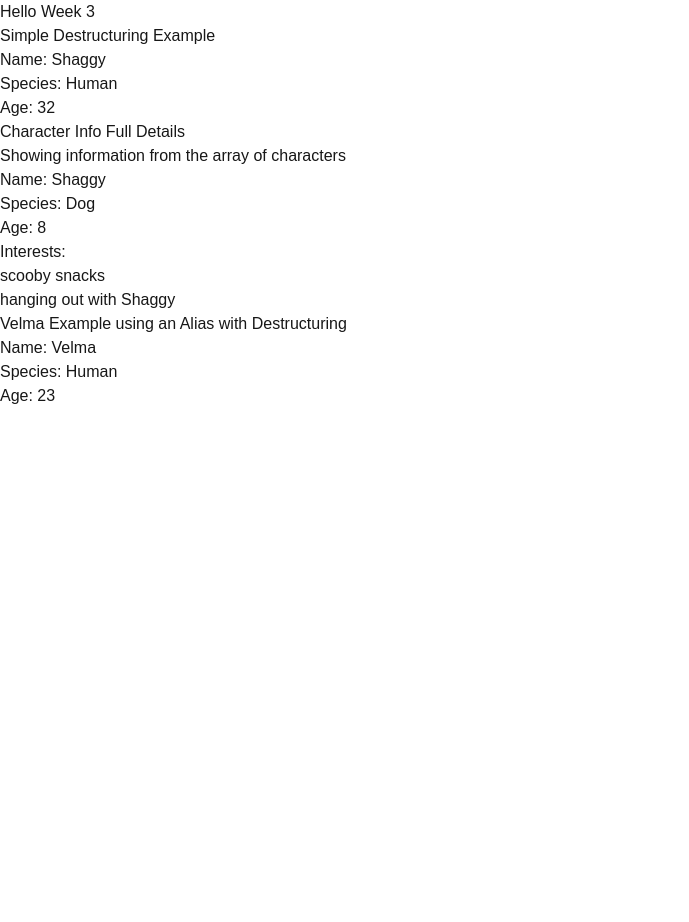
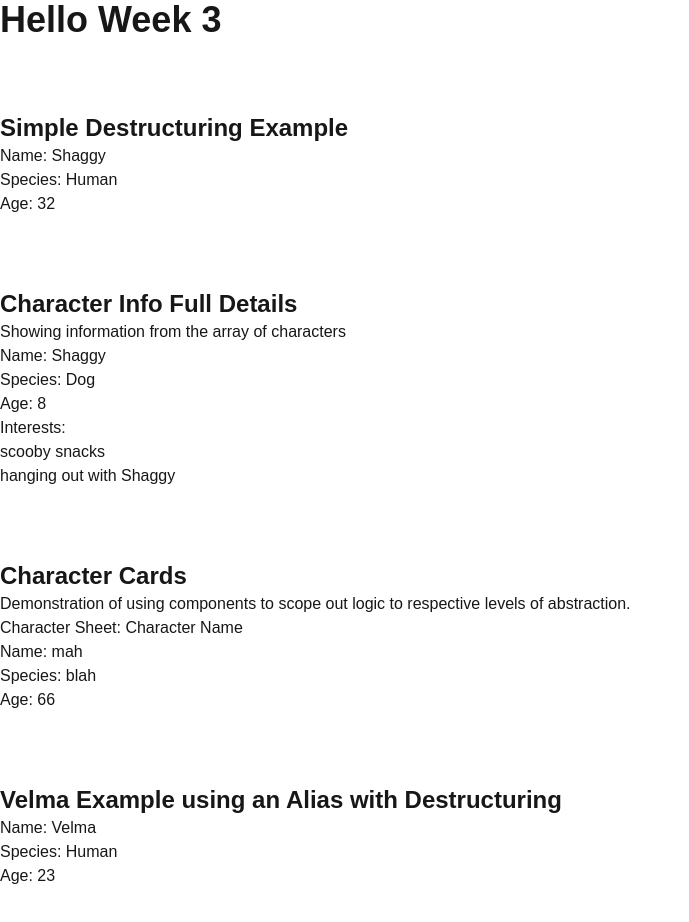
Before and after one commit to louielynmata/cprg-306-demo-site, a Next.js app: page /week-3 in a window 1280 px wide. Shown: the top 922 px of the page, without its empty margins (0-689 px from the left). Before the commit the page ends 800 px from the top, so only its background shows below. Built offline with nearby package versions, Linux system fonts and the light colour scheme.

Commit message:
static component example
in same file as page. page added minimal visual hierarchy styling

```diff
--- a/app/week-3/page.js
+++ b/app/week-3/page.js
@@ -18,6 +18,35 @@ const castOfScoobyDoo = [
   },
 ];
 
+// TODO: Move to separate file after prototyping
+function CharacterSheet() {
+  const species = "blah";
+  const name = "mah";
+  const age = 66;
+  /*
+  ## Definition of Done
+    Use Case: Create a bound character sheet that shows information about any character in our data set
+    Scope: render list of information, use conditionals for information that varies from character to character
+    Styling: Add tailwind css for basic visual hierarchy
+  */
+  return (
+    <article>
+      <header>
+        <h3>Character Sheet: Character Name</h3>
+      </header>
+      <div>
+        {/* TODO: Use destructuring to simplify accessing information from the character object */}
+        <ul>
+          <li>Name: {name}</li>
+          <li>Species: {species}</li>
+          <li>Age: {age}</li>
+          {/* TODO: Add conditional to render interests */}
+        </ul>
+      </div>
+    </article>
+  );
+}
+
 export default function Page() {
   // destructuring
   const { name, species, age } = character;
@@ -29,11 +58,13 @@ export default function Page() {
   return (
     <main>
       <header>
-        <h1>Hello Week 3</h1>
+        <h1 className="text-4xl font-bold">Hello Week 3</h1>
       </header>
-      <section>
+      <section className="my-6 md:my-12 lg:my-18">
         <header>
-          <h2>Simple Destructuring Example</h2>
+          <h2 className="text-2xl font-semibold">
+            Simple Destructuring Example
+          </h2>
         </header>
         <div>
           {/* TODO: Use destructuring to simplify accessing information from the character object */}
@@ -44,9 +75,11 @@ export default function Page() {
           </ul>
         </div>
       </section>
-      <section>
+      <section className="my-6 md:my-12 lg:my-18">
         <header>
-          <h2>Character Info Full Details</h2>
+          <h2 className="text-2xl font-semibold">
+            Character Info Full Details
+          </h2>
           <p>Showing information from the array of characters</p>
         </header>
         <ul>
@@ -62,8 +95,23 @@ export default function Page() {
           </li>
         </ul>
       </section>
-      <section>
-        <h2>Velma Example using an Alias with Destructuring</h2>
+      <section className="my-6 md:my-12 lg:my-18">
+        <header>
+          <h2 className="text-2xl font-semibold">Character Cards</h2>
+          <p>
+            Demonstration of using components to scope out logic to respective
+            levels of abstraction.
+          </p>
+        </header>
+        <div>
+          {/* Add CharacterSheet for each Character */}
+          <CharacterSheet />
+        </div>
+      </section>
+      <section className="my-6 md:my-12 lg:my-18">
+        <h2 className="text-2xl font-semibold">
+          Velma Example using an Alias with Destructuring
+        </h2>
         <ul>
           <li>Name: {scientist}</li>
           <li>Species: {otherSpecies}</li>
```
